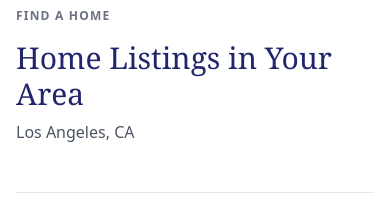
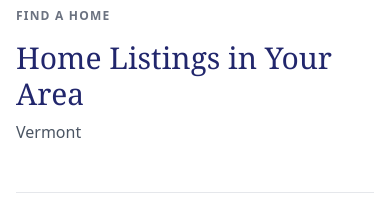
Before and after one commit to Aryannnnnnnn/four-corner--saas, a Next.js app: page /about in a window 390 px wide. Shown: the part 6720-6930 px from the top of the page. Built offline with nearby package versions, Linux system fonts and the light colour scheme; no server answers; a web font is replaced by a local one.

Commit message:
phone optimized

```diff
--- a/components/home/CuratedListings.tsx
+++ b/components/home/CuratedListings.tsx
@@ -109,7 +109,7 @@
           <h2 className="text-3xl sm:text-4xl lg:text-5xl font-serif text-[#21266c] mb-2">
             Home Listings in Your Area
           </h2>
-          <p className="text-base text-gray-600">Los Angeles, CA</p>
+          <p className="text-base text-gray-600">Vermont</p>
         </div>
 
         {/* Grid Layout - All Properties */}
--- a/components/home/heroSection.tsx
+++ b/components/home/heroSection.tsx
@@ -59,7 +59,7 @@
   ];
 
   return (
-    <div className="relative h-screen w-full overflow-hidden">
+    <div className="relative min-h-screen w-full overflow-hidden">
       <Header />
       {/* Background Image with Overlay */}
       <div
@@ -80,9 +80,9 @@
           backgroundBlendMode: "overlay",
         }}
       />
-      <div className="relative z-10 h-full">
+      <div className="relative z-10 min-h-screen flex items-end">
         {/* Main Content - Bottom Positioned */}
-        <div className="absolute bottom-0 left-0 right-0 pb-8 sm:pb-12 md:pb-16 lg:pb-20 px-6 sm:px-8 md:px-12 lg:px-16 xl:px-20">
+        <div className="w-full pt-24 sm:pt-28 md:pt-32 pb-8 sm:pb-12 md:pb-16 lg:pb-20 px-6 sm:px-8 md:px-12 lg:px-16 xl:px-20">
           <div className="w-full max-w-[1800px] mx-auto">
             <div className="grid grid-cols-1 lg:grid-cols-12 gap-8 lg:gap-12 items-end">
               {/* Left Side - Logo, Title and Links */}
```
